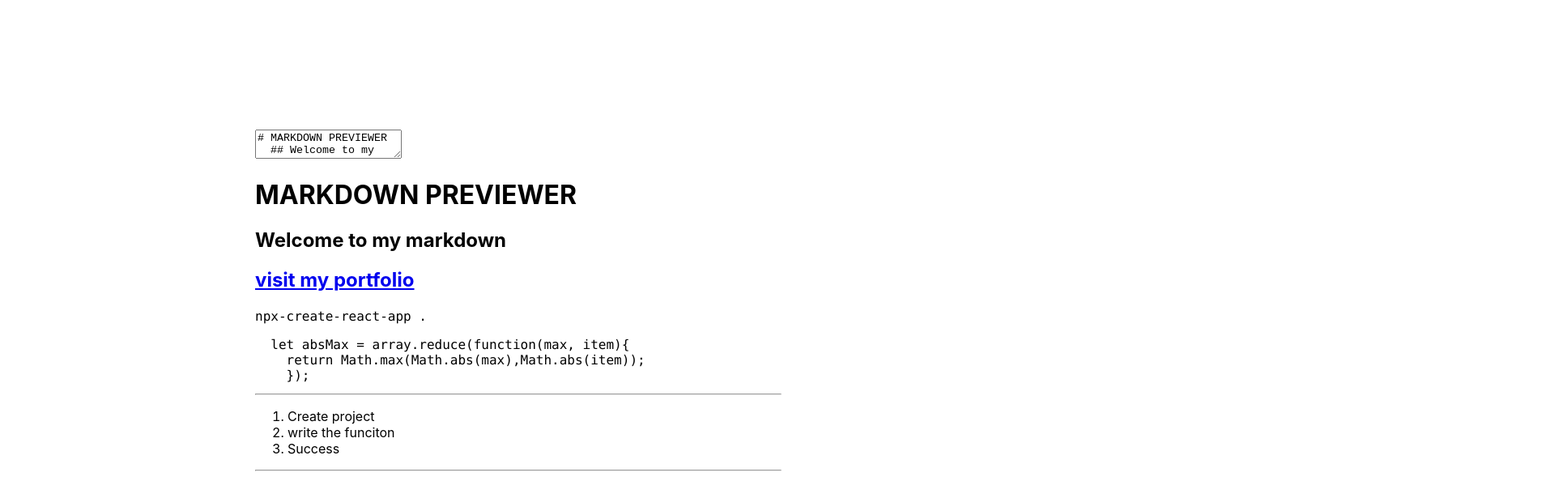
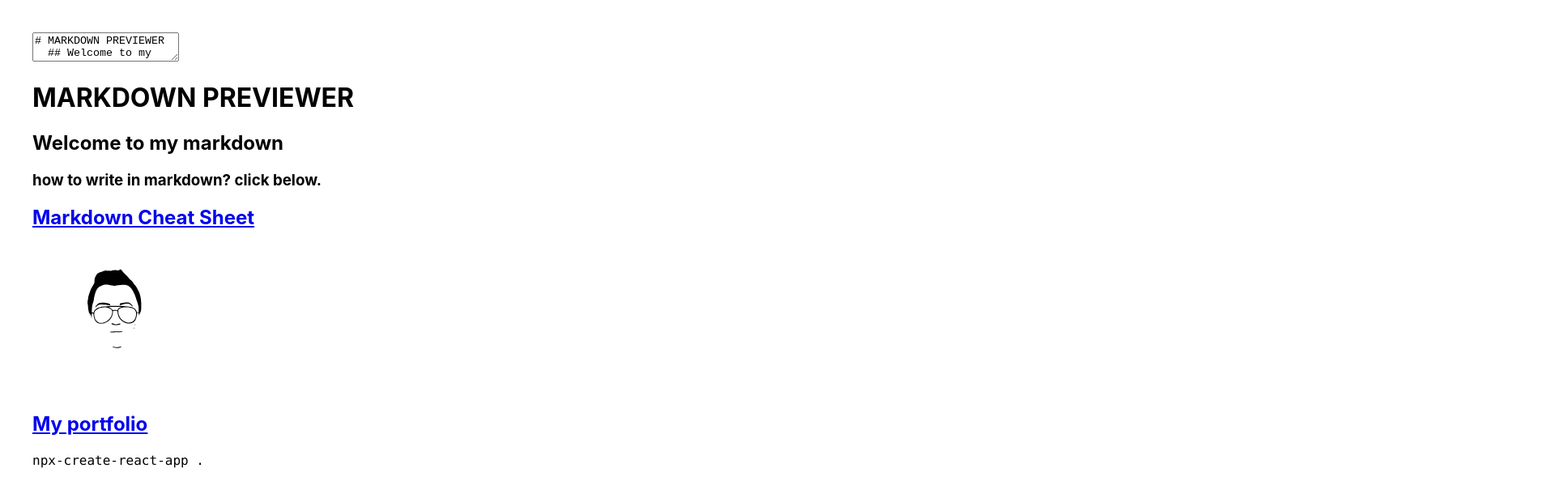
Before and after one commit to JairMontenegro/Markdown-Previewer, a React (Create React App) app: page / in a window 1280 px wide. Shown: the top 594 px of the page at 81% size, 1920 px wide, since content can reach past the window. Built offline with nearby package versions, Linux system fonts and the light colour scheme.

Commit message:
passing all test without styles

```diff
--- a/src/App.js
+++ b/src/App.js
@@ -7,7 +7,12 @@ import Jair from "./img/Jair.svg";
 function App() {
   const [text, setText] = useState(`# MARKDOWN PREVIEWER
   ## Welcome to my markdown
-  [visit my portfolio](https://jairmontenegro.github.io/personal-portfolio-/)
+
+  ### how to write in markdown? click below.
+  [Markdown Cheat Sheet](https://www.markdownguide.org/cheat-sheet/)
+---
+  ![jair dev](${Jair})
+  [My portfolio](https://jairmontenegro.github.io/personal-portfolio-/)
 
   ---
   \`npx-create-react-app .\`
@@ -25,11 +30,13 @@ function App() {
 > Jair Montenegro Florez
 ----
 **conquering  FreeCodeCamp front end libraries certification**
+
+**Developed by Jair Montenegro**
 ![jair dev](${Jair})
-
-
-
 `);
+  marked.setOptions({
+    breaks: true,
+  });
 
   const input = (e) => {
     setText(e.target.value);
--- a/src/App.scss
+++ b/src/App.scss
@@ -1,5 +1,11 @@
 
 .App{
-    width: 650px;
-    margin: 10rem auto ;
+    width: 100%;
+    height: 100vh;
+    padding: 2.5rem;
+
 }
+  img{
+    width: 200px;
+    height: 200px;
+  }
```
